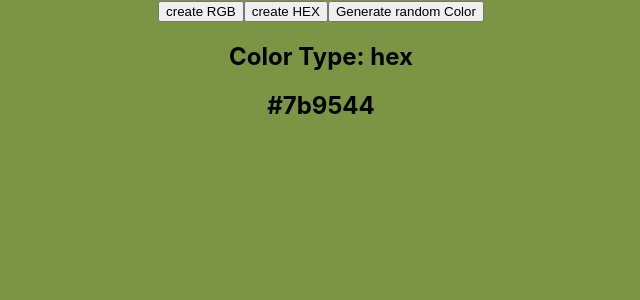
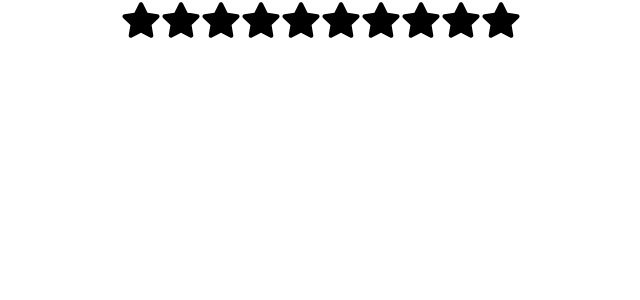
Before and after one commit to YuzhuoMa816/react_prac, a React (Create React App) app: page / in a window 1280 px wide. Shown: the top 300 px of the page, without its empty margins (319-959 px from the left). Built offline with nearby package versions, Linux system fonts and the light colour scheme.

Commit message:
add star rating prac

```diff
--- a/package.json
+++ b/package.json
@@ -9,6 +9,7 @@
     "@testing-library/user-event": "^13.5.0",
     "react": "^19.0.0",
     "react-dom": "^19.0.0",
+    "react-icons": "^5.5.0",
     "react-scripts": "5.0.1",
     "web-vitals": "^2.1.4"
   },
--- a/src/App.js
+++ b/src/App.js
@@ -1,13 +1,16 @@
 import './App.css';
 import Accordian from './component/Accordian/accordianIndex';
 import RandomColor from './component/RandomColor';
+import StartRate from './component/StarRate';
 function App() {
   return (
     <div className="App">
 
 
       {/* <Accordian/> */}
-      <RandomColor/>
+      {/* <RandomColor/> */}
+
+      <StartRate noOfStars={10}/>
     </div>
   );
 }
--- /dev/null
+++ b/src/component/StarRate/index.jsx
@@ -0,0 +1,39 @@
+import { FaStar } from "react-icons/fa";
+import { useState } from "react";
+import "./style.css";
+function StartRate({ noOfStars = 5 }) {
+  const [rating, setRating] = useState(0);
+  const [hover, setHover] = useState(0);
+
+  function handleClick(currentIndex) {
+    setRating(currentIndex);
+  }
+  function handleMouseEnter(currentIndex) {
+    setHover(currentIndex);
+  }
+
+  function handleMouseLeave() {
+    setHover(rating);
+  }
+  return (
+    <div className="startRate">
+      {[...Array(noOfStars)].map((_, index) => {
+        index += 1;
+        return (
+          <FaStar
+            key={index}
+            //if want hover show priority put hover first,
+            // if want rating solid, put rating first
+            className={index <= (hover || rating) ? "active" : "inactive"}
+            onClick={() => handleClick(index)}
+            onMouseMove={() => handleMouseEnter(index)}
+            onMouseLeave={() => handleMouseLeave()}
+            size={40}
+          />
+        );
+      })}
+    </div>
+  );
+}
+
+export default StartRate;
--- /dev/null
+++ b/src/component/StarRate/style.css
@@ -0,0 +1,7 @@
+.active {
+    color: chocolate;
+}
+
+.inactive{
+    color: black;
+}
```
Also changed, not shown: 1 other file (tests, documents, lock files or other folders).
